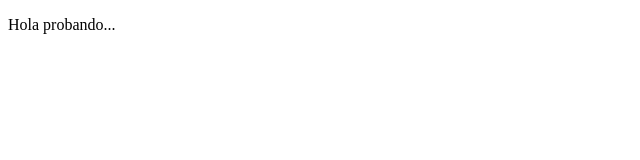
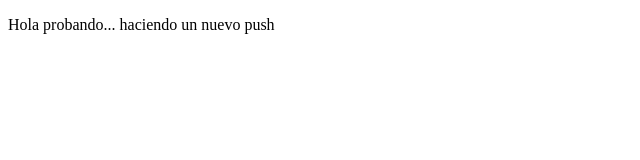
Before and after one commit to santigarh/proyectoDemo, a plain HTML site: page index.html in a window 1280 px wide. Shown: the whole page, without its empty margins (0-640 px from the left). Drawn offline with Linux system fonts and the light colour scheme.

Commit message:
nuevo texto

```diff
--- a/index.html
+++ b/index.html
@@ -8,7 +8,7 @@
 </head>
 <body>
     <p>
-        Hola probando...
+        Hola probando... haciendo un nuevo push
     </p>
 </body>
 </html>
```
